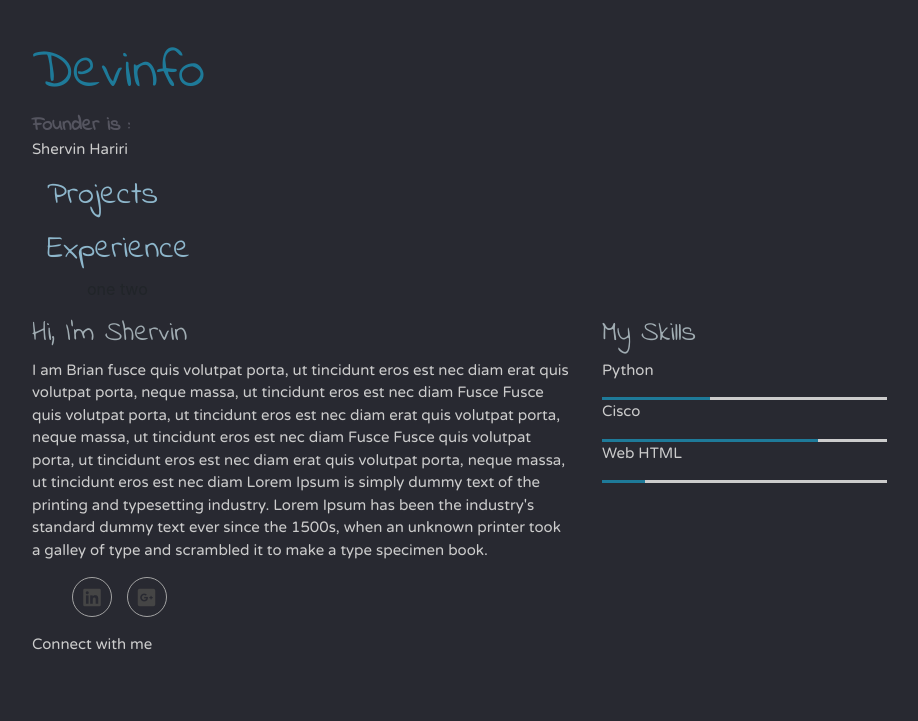
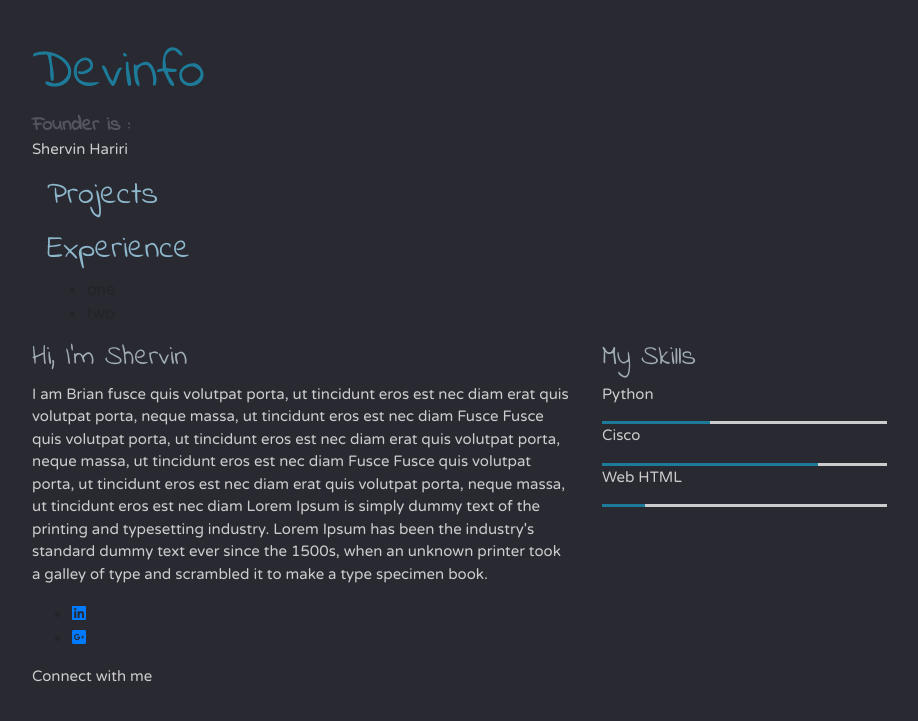
Before and after one commit to shervinhariri/devinfoir, a Django app: page / in a window 1280 px wide. Shown: the top 721 px of the page, without its empty margins (53-971 px from the left). Run offline with Django 3.2, Linux system fonts and the light colour scheme; some libraries are stand-ins or nearby versions.

Commit message:
Update home.css

```diff
--- a/home/static/home/home.css
+++ b/home/static/home/home.css
@@ -28,29 +28,11 @@ p {
 	font-size: 15px;
 	font-family: 'Varela Round', sans-serif;
 }
-<!--------------------------------------Second SECTION-------------------------------------->
-.about-social {
-  margin-top: 20px;
-  margin-bottom: 20px; }
-  .about-social li {
-    padding-right: 10px; }
-  .about-social .fab, .about-social .far {
-    width: 40px;
-    height: 40px;
-    line-height: 40px;
-    text-align: center;
-    font-size: 20px;
-    border: 1px #a3a3a3 solid;
-    border-radius: 50%;
-    color: #454545;
-    -webkit-transition: color 0.3s ease;
-    -o-transition: color 0.3s ease;
-    transition: color 0.3s ease;
-    cursor: pointer; }
-    .about-social .fab:hover, .about-social .far:hover {
-      color: #1E7A99; }
+hr.homeline {
+  border: 1px solid #8EB7CC;
+  width: 30%;
+}
 <!--------------------------------------skill SECTION-------------------------------------->
-
 .skillbar {
   display: inner-block;
 }
@@ -66,8 +48,3 @@ p {
   height: 3px;
   background: #1E7A99;
 }
- <!-------------------------------------- SECTION-------------------------------------->
-ul {
-  list-style: none; }
-li {
-  display: inline-block; }
```
